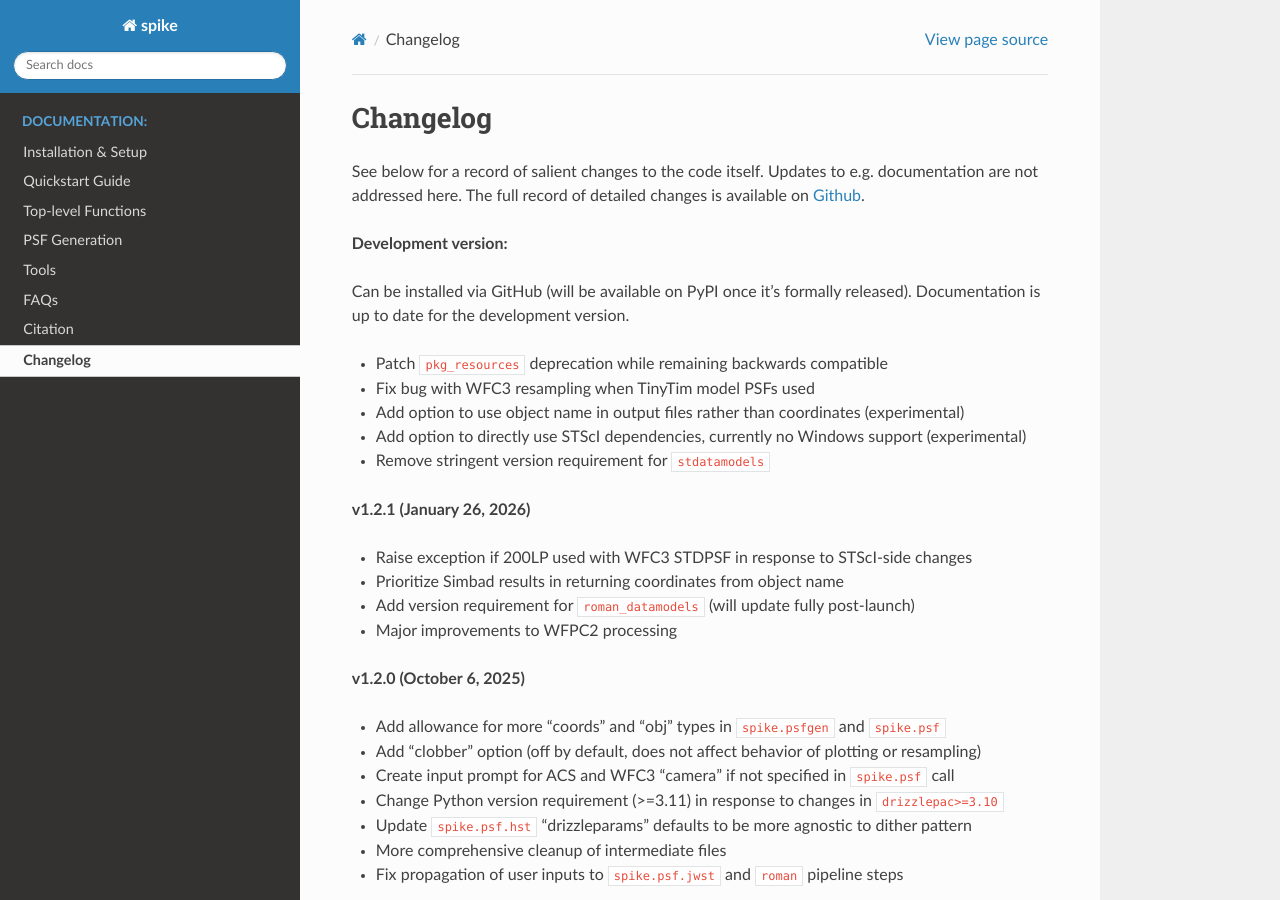
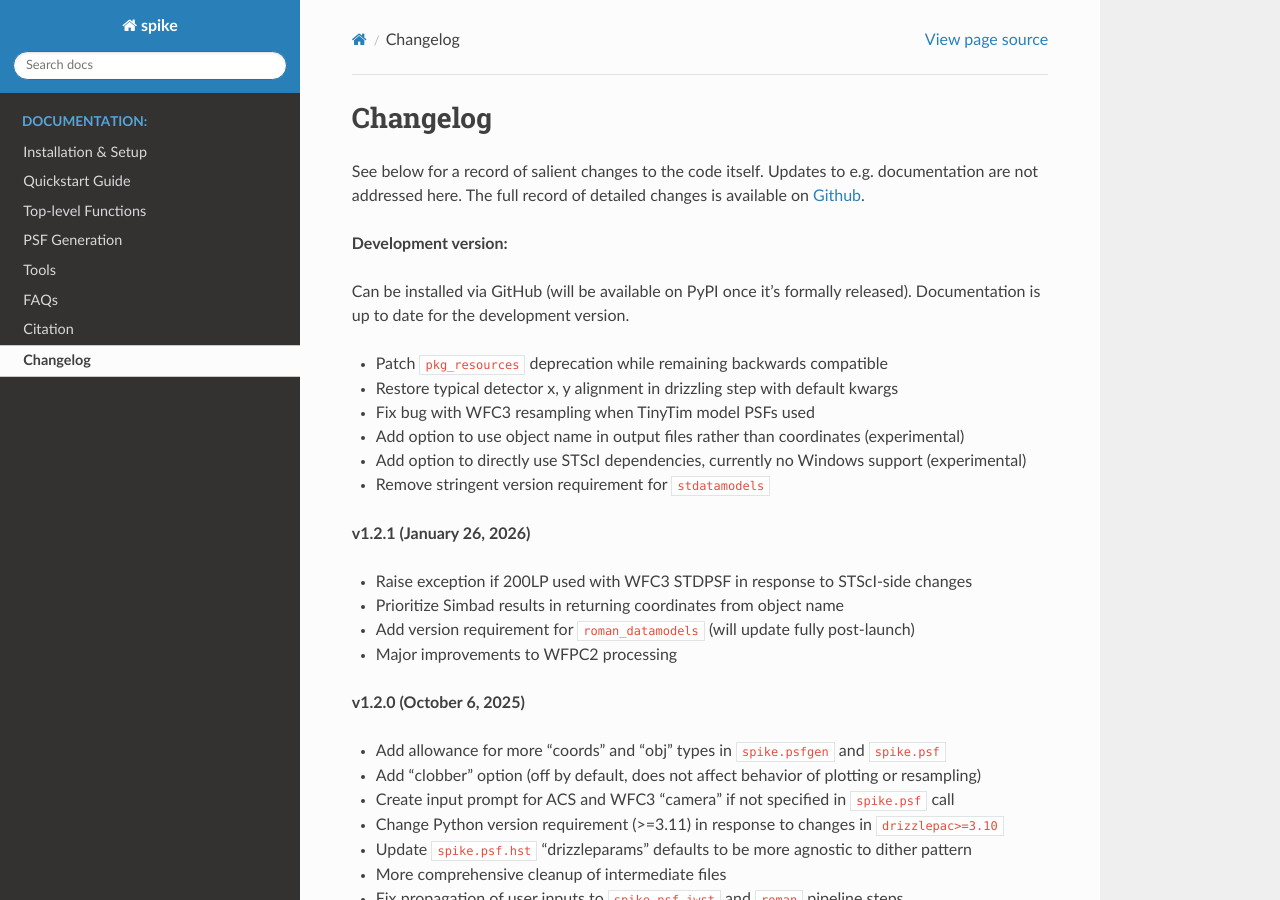
Before and after one commit to avapolzin/spike, a Sphinx documentation site: the page built from docs/changelog.rst, in a window 1280 px wide and 900 px high. Built offline with Sphinx 7.4.7 and the Read the Docs theme 3.1.0, drawn with Linux system fonts in a browser that asks for light colours; pages that are not in the unit, such as notebooks, are missing from menus.

Commit message:
unamend changelog

```diff
--- a/docs/changelog.rst
+++ b/docs/changelog.rst
@@ -11,6 +11,7 @@ Can be installed via GitHub (will be available on PyPI once it's formally releas
 Documentation is up to date for the development version.
 
 * Patch ``pkg_resources`` deprecation while remaining backwards compatible
+* Restore typical detector x, y alignment in drizzling step with default kwargs
 * Fix bug with WFC3 resampling when TinyTim model PSFs used
 * Add option to use object name in output files rather than coordinates (experimental)
 * Add option to directly use STScI dependencies, currently no Windows support (experimental)
```
